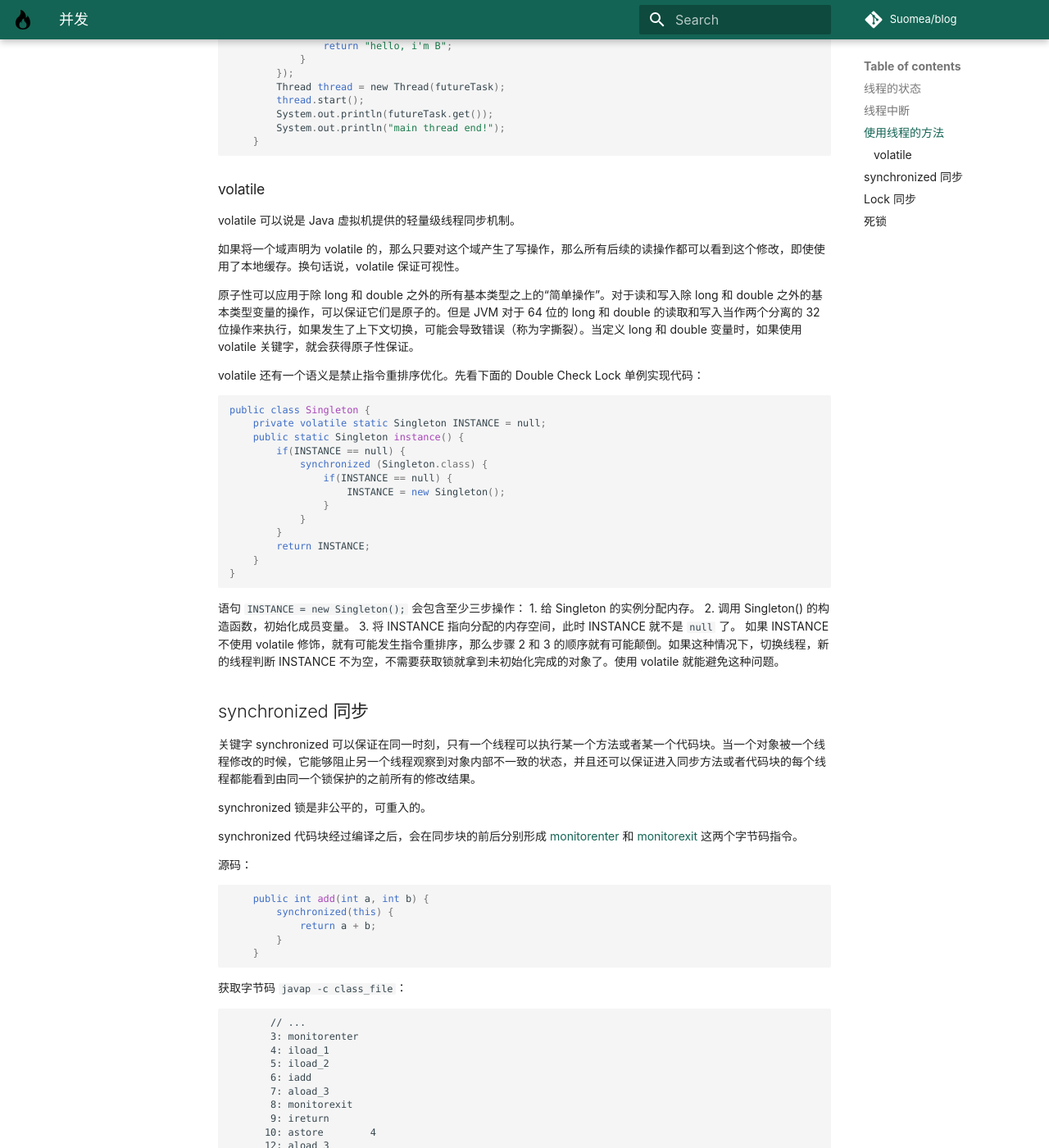
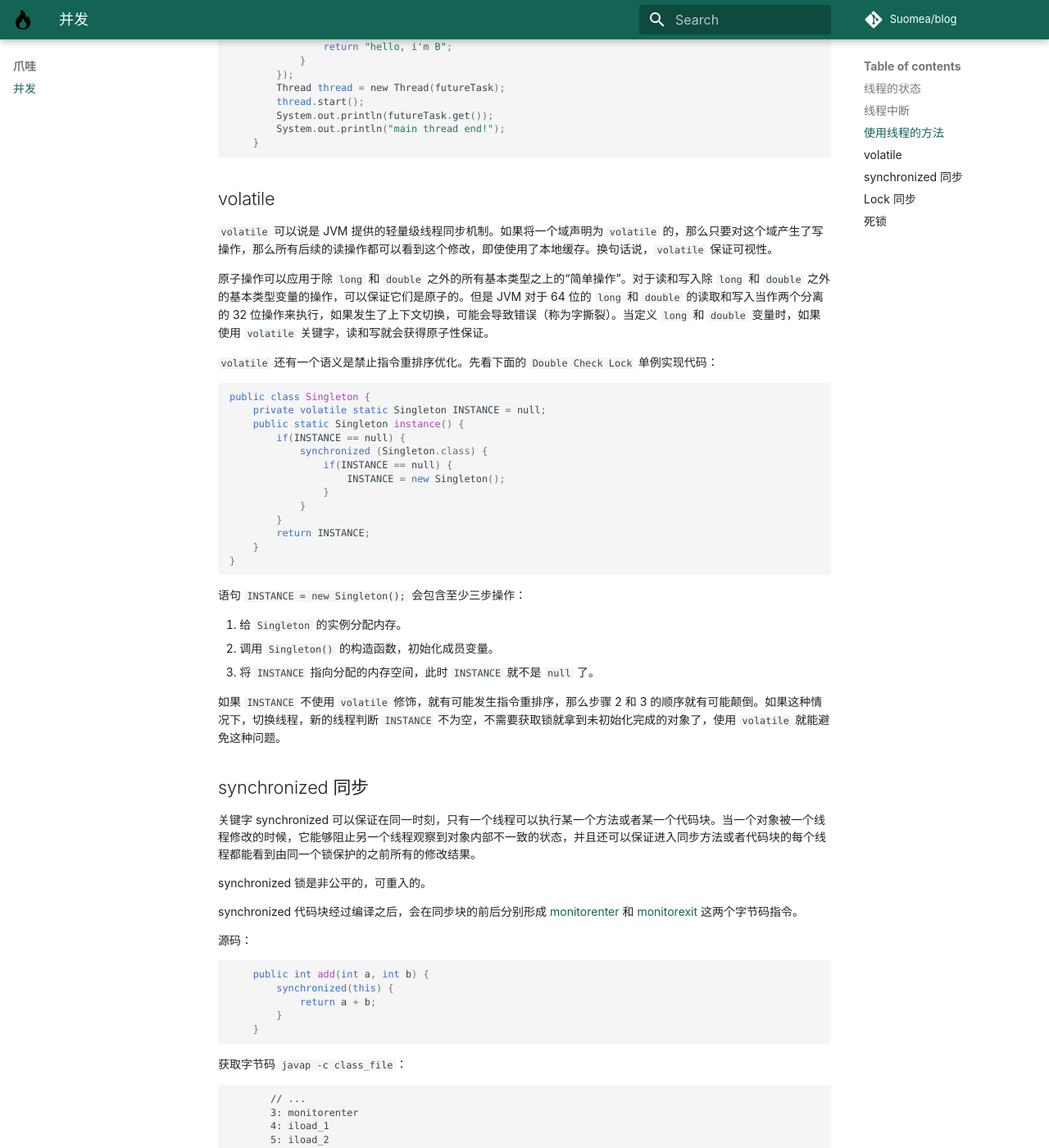
Before and after one commit to Suomea/blog, an MkDocs documentation site: the page built from docs/Java/并发.md, in a window 1280 px wide and 1400 px high, scrolled down 3304 px. Shown: the whole window at 82% size. Built offline with MkDocs 1.6.1 and Material for MkDocs 9.7.7, drawn with Linux system fonts in a browser that asks for light colours; some web fonts are replaced; comment, search, counter and statistics services are not loaded; some of the changed text lies outside the part shown.

Commit message:
更新笔记。

````diff
--- a/docs/Java/并发.md
+++ b/docs/Java/并发.md
@@ -31,7 +31,7 @@
             public void run() {
                 Thread currentThread = Thread.currentThread();
                 System.out.println("hello, i'm " + currentThread.getName()
-					                + ". And my state is " + currentThread.getState());
+					                + ", and my state is " + currentThread.getState());
                 done = 1;
             }
         };
@@ -54,7 +54,7 @@ B start after state is TERMINATED
 ## 线程中断
 `Thread.interrupt()` 是一个明确的指示，告诉线程应该停止当前所做的事情。要使中断机制正常工作，线程本身必须要支持中断，换句话说要由程序员决定如何响应中断。
 
-如果线程调用的方法需要捕获处理 `InteruptedException`，如下面代码。那么当线程阻塞在 `sleep()` 方法上时，此时对线程调用 `interrupt()` 方法，线程将立刻从 `sleep()` 阻塞返回并捕获 `InteruptedException`（或者任何要求抛出 `InterruptedException` 的调用）。
+如果线程调用的方法需要捕获处理 `InteruptedException`，如下面代码，那么当线程阻塞在 `sleep()` 方法上时，此时对线程调用 `interrupt()` 方法，线程将立刻从 `sleep()` 阻塞返回并捕获 `InteruptedException`（或者任何要求抛出 `InterruptedException` 的调用）。
 ```java
 for (int i = 0; i < importantInfo.length; i++) {
     // Pause for 4 seconds
@@ -163,14 +163,13 @@ for (int i = 0; i < inputs.length; i++) {
     }
 ```
 
-### volatile
-volatile 可以说是 Java 虚拟机提供的轻量级线程同步机制。
 
-如果将一个域声明为 volatile 的，那么只要对这个域产生了写操作，那么所有后续的读操作都可以看到这个修改，即使使用了本地缓存。换句话说，volatile 保证可视性。
+## volatile
+`volatile` 可以说是 JVM 提供的轻量级线程同步机制。如果将一个域声明为 `volatile` 的，那么只要对这个域产生了写操作，那么所有后续的读操作都可以看到这个修改，即使使用了本地缓存。换句话说，`volatile` 保证可视性。
 
-原子性可以应用于除 long 和 double 之外的所有基本类型之上的“简单操作”。对于读和写入除 long 和 double 之外的基本类型变量的操作，可以保证它们是原子的。但是 JVM 对于 64 位的 long 和 double 的读取和写入当作两个分离的 32 位操作来执行，如果发生了上下文切换，可能会导致错误（称为字撕裂）。当定义 long 和 double 变量时，如果使用 volatile 关键字，就会获得原子性保证。
+原子操作可以应用于除 `long` 和 `double` 之外的所有基本类型之上的“简单操作”。对于读和写入除 `long` 和 `double` 之外的基本类型变量的操作，可以保证它们是原子的。但是 JVM 对于 64 位的 `long` 和 `double` 的读取和写入当作两个分离的 32 位操作来执行，如果发生了上下文切换，可能会导致错误（称为字撕裂）。当定义 `long` 和 `double` 变量时，如果使用 `volatile` 关键字，读和写就会获得原子性保证。
 
-volatile 还有一个语义是禁止指令重排序优化。先看下面的 Double Check Lock 单例实现代码：
+`volatile` 还有一个语义是禁止指令重排序优化。先看下面的 `Double Check Lock` 单例实现代码：
 ```java
 public class Singleton {
     private volatile static Singleton INSTANCE = null;
@@ -188,10 +187,12 @@ public class Singleton {
 ```
 
 语句 `INSTANCE = new Singleton();` 会包含至少三步操作：
-1. 给 Singleton 的实例分配内存。
-2. 调用 Singleton() 的构造函数，初始化成员变量。
-3. 将 INSTANCE 指向分配的内存空间，此时 INSTANCE 就不是 `null` 了。
-如果 INSTANCE 不使用 volatile 修饰，就有可能发生指令重排序，那么步骤 2 和 3 的顺序就有可能颠倒。如果这种情况下，切换线程，新的线程判断 INSTANCE 不为空，不需要获取锁就拿到未初始化完成的对象了。使用 volatile 就能避免这种问题。
+
+1. 给 `Singleton` 的实例分配内存。
+2. 调用 `Singleton()` 的构造函数，初始化成员变量。
+3. 将 `INSTANCE` 指向分配的内存空间，此时 `INSTANCE` 就不是 `null` 了。
+
+如果 `INSTANCE` 不使用 `volatile` 修饰，就有可能发生指令重排序，那么步骤 2 和 3 的顺序就有可能颠倒。如果这种情况下，切换线程，新的线程判断 `INSTANCE` 不为空，不需要获取锁就拿到未初始化完成的对象了，使用 `volatile` 就能避免这种问题。
 ## synchronized 同步
 
 关键字 synchronized 可以保证在同一时刻，只有一个线程可以执行某一个方法或者某一个代码块。当一个对象被一个线程修改的时候，它能够阻止另一个线程观察到对象内部不一致的状态，并且还可以保证进入同步方法或者代码块的每个线程都能看到由同一个锁保护的之前所有的修改结果。
--- a/mkdocs.yml
+++ b/mkdocs.yml
@@ -93,8 +93,10 @@ nav:
       - Arts/满江红-岳飞.md
       - Arts/侠客行-李白.md
       - Arts/大观楼长联-孙髯.md
-  # - 读书:
-  #     - Reading/读书计划.md
+  - 爪哇:
+      - Java/并发.md
+  - 记录:
+      - Reading/Timeline.md
   #     - Reading/2022.md
   #     - Reading/2021.md
   #     - Reading/2023.md
````
Also changed, not shown: other parts of docs/Java/并发.md (+1 -1 lines), docs/Doris/Doris 接入 Kafka 的数据.md (+3 -3 lines), docs/Reading/Timeline.md (+9 -7 lines), 1 other file.
